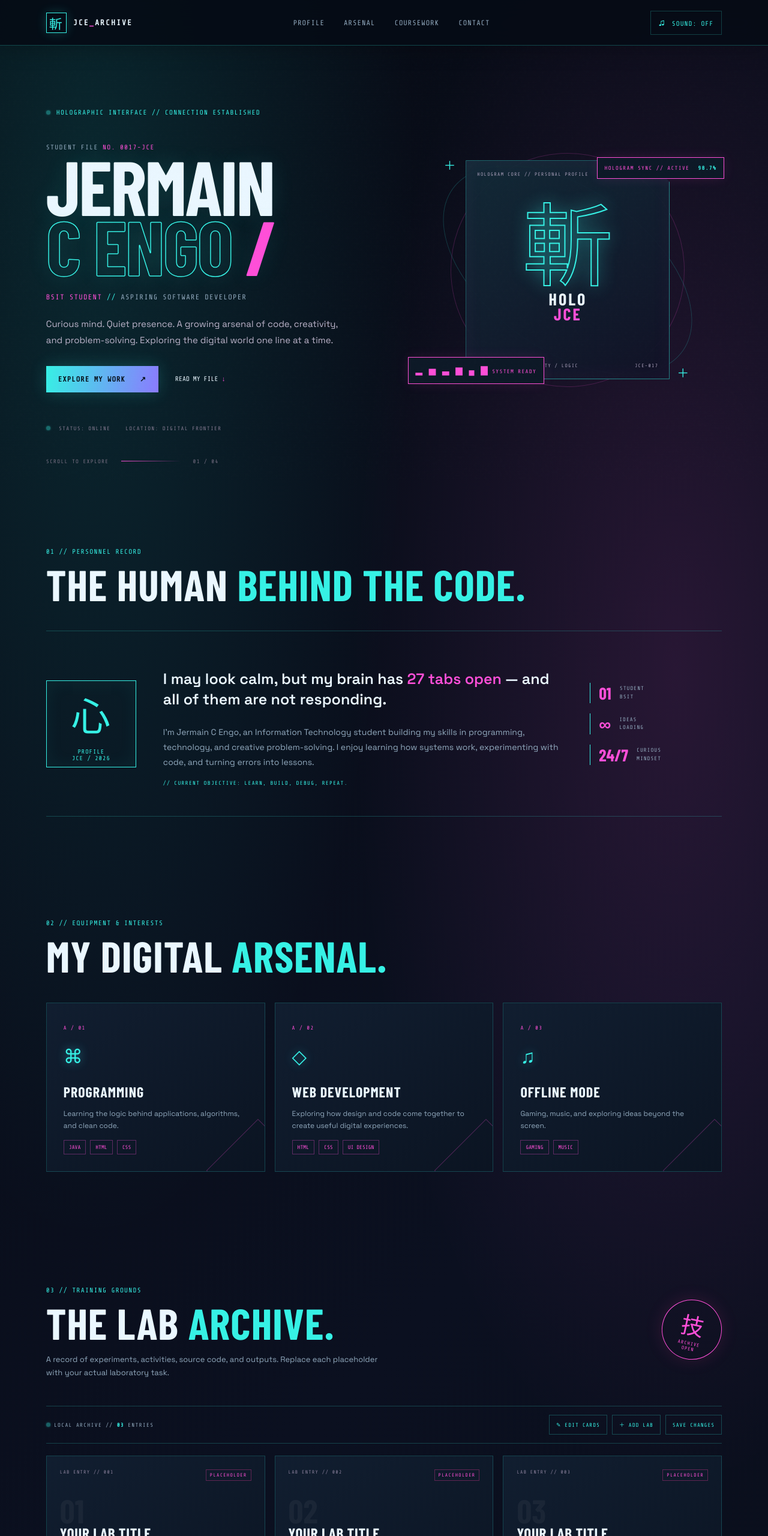
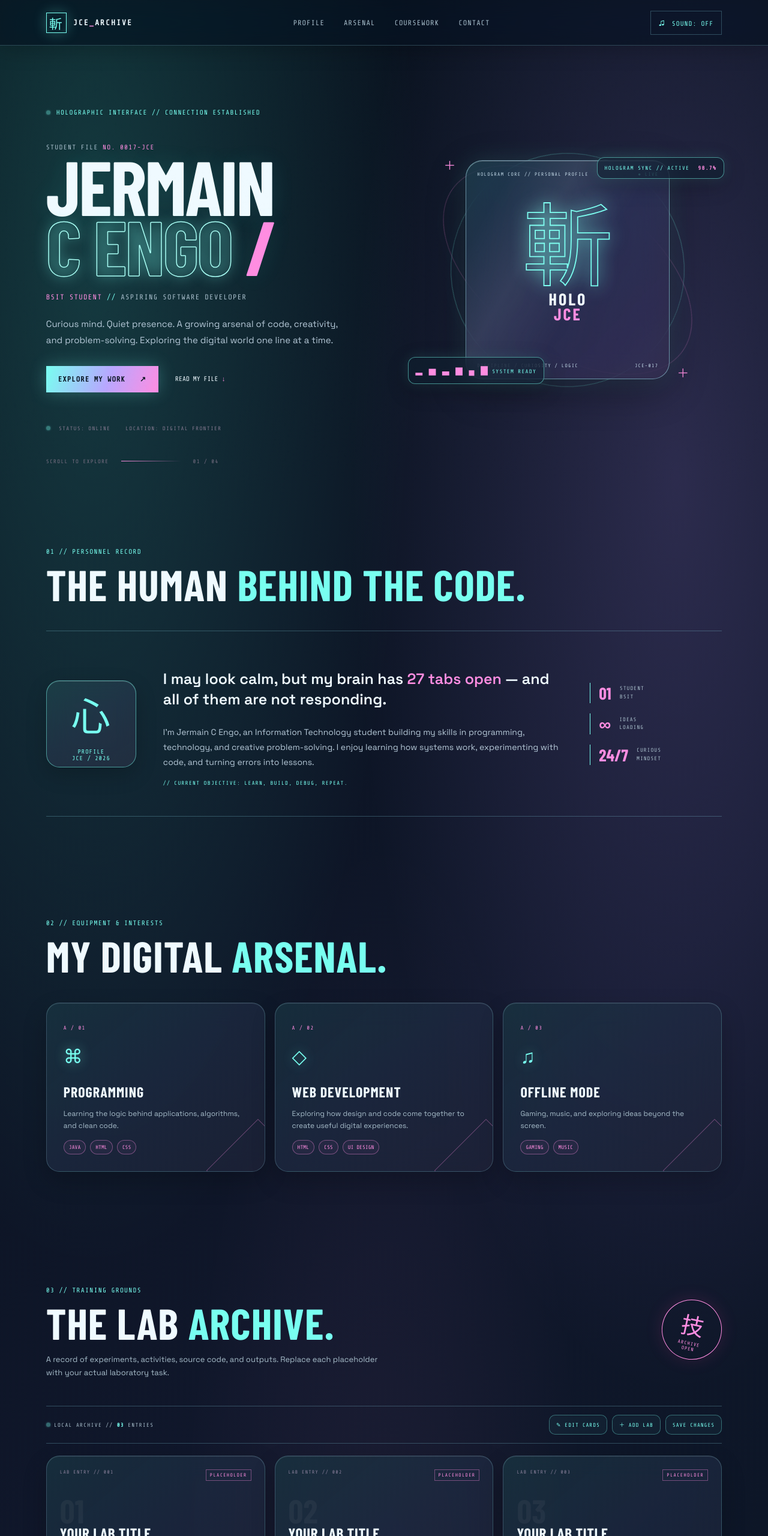
Before and after one commit to shijingping/shijingping.github.io, a plain HTML site: page index.html in a window 1280 px wide. Shown: the top 2560 px of the page at 60% size. Drawn offline with nearby package versions, Linux system fonts and the light colour scheme; a web font is replaced by a local one.

Commit message:
Apply holographic glass interface theme to homepage

```diff
--- a/style.css
+++ b/style.css
@@ -44,3 +44,56 @@ h1{ text-shadow:0 0 38px #36f1e51a}
 .site-footer{border-top-color:var(--line)}
 .back-top:hover{color:var(--pink)}
 .toast{background:#101d2c;border-color:var(--cyan);color:var(--cyan)}
+
+/* HOLOGRAPHIC INTERFACE // IRIDESCENT GLASS SYSTEM */
+:root{--bg:#07111b;--panel:rgba(20,38,57,.58);--ink:#effaff;--muted:#a7bdca;--pink:#ff8de1;--cyan:#78fff0;--violet:#b8a7ff;--line:rgba(153,239,255,.25)}
+body{background:radial-gradient(ellipse at 12% 10%,rgba(80,255,229,.17),transparent 34%),radial-gradient(ellipse at 88% 20%,rgba(184,145,255,.18),transparent 34%),radial-gradient(ellipse at 50% 85%,rgba(255,141,225,.08),transparent 42%),linear-gradient(135deg,#07111b,#10172b 52%,#091522)}
+.scanlines{opacity:.018}.noise{opacity:.018}
+.site-header{background:rgba(8,19,31,.68);border-bottom:1px solid rgba(165,239,255,.22);backdrop-filter:blur(24px) saturate(150%)}
+.brand-mark{border-color:var(--cyan);color:var(--cyan);box-shadow:0 0 22px #78fff044,inset 0 0 12px #78fff022}
+.brand-dot,.nav-links a:hover,.sound-button:hover{color:var(--pink)}
+.progress-bar{background:linear-gradient(90deg,#78fff0,#b8a7ff,#ff8de1);box-shadow:0 0 15px #78fff088}
+.eyebrow,.crest-live,.hero-meta i{color:var(--cyan)}
+.pulse-dot,.hero-meta i{background:var(--cyan);box-shadow:0 0 14px var(--cyan)}
+.hero-kicker span,.typed-label,.hero-slash{color:var(--pink)}
+.outline-text{-webkit-text-stroke:1.5px #a9fff5;text-shadow:0 0 24px #78fff055}
+.hero-description,.about-copy p{color:#b5c8d7}
+.btn-primary{background:linear-gradient(110deg,#78fff0,#b8a7ff 55%,#ff8de1);color:#091522;box-shadow:0 0 28px #78fff044;font-weight:700}
+.btn-primary:hover{background:linear-gradient(110deg,#ff8de1,#78fff0);box-shadow:0 0 35px #ff8de155}
+.text-link span{color:var(--pink)}
+.orbit{border-color:rgba(177,241,255,.24);filter:drop-shadow(0 0 8px #78fff055)}
+.orbit-one{border-color:#78fff055}.orbit-two{border-color:#ff8de144}
+.crest-card{clip-path:none;border-radius:28px;border:1px solid rgba(174,244,255,.48);background:linear-gradient(135deg,rgba(115,255,241,.13),rgba(184,167,255,.13) 48%,rgba(255,141,225,.11)),rgba(12,25,42,.52);backdrop-filter:blur(22px) saturate(160%);box-shadow:0 18px 65px #0005,0 0 40px #78fff022,inset 0 1px 0 #ffffff45}
+.crest-card:before{content:"";position:absolute;inset:1px;border-radius:27px;background:linear-gradient(120deg,transparent 15%,#ffffff12 35%,transparent 58%);pointer-events:none}
+.crest-symbol{-webkit-text-stroke:1.8px var(--cyan);text-shadow:0 0 30px #78fff099}
+.crest-name span{color:var(--pink)}
+.crest-top,.crest-bottom{color:#c2d9e8}
+.floating-tag{background:rgba(14,31,48,.58);backdrop-filter:blur(18px);border:1px solid rgba(120,255,240,.5);border-radius:12px;color:var(--cyan);box-shadow:0 10px 35px #0004,0 0 22px #78fff022}
+.floating-tag b{color:var(--pink)}
+.crosshair{color:var(--pink)}
+.about-grid{border-color:var(--line)}
+.about-stamp{border:1px solid rgba(120,255,240,.5);border-radius:22px;background:linear-gradient(145deg,#78fff018,#b8a7ff16,#ff8de112);backdrop-filter:blur(16px);color:var(--cyan);box-shadow:inset 0 1px 0 #ffffff2b,0 12px 35px #0003}
+.accent,.profile-stats strong{color:var(--pink)}
+.profile-stats div{border-left-color:var(--cyan)}
+.arsenal-card,.lab-card{border:1px solid rgba(165,239,255,.22);border-radius:22px;background:linear-gradient(140deg,rgba(120,255,240,.09),rgba(184,167,255,.08) 48%,rgba(255,141,225,.06)),rgba(13,27,43,.68);backdrop-filter:blur(18px);box-shadow:inset 0 1px 0 #ffffff16,0 16px 40px #0003}
+.arsenal-card:hover,.lab-card:hover{border-color:rgba(120,255,240,.65);box-shadow:inset 0 1px 0 #ffffff2b,0 18px 45px #0005,0 0 28px #78fff022}
+.arsenal-card:after{border-color:#ff8de155}
+.arsenal-icon{color:var(--cyan);text-shadow:0 0 20px #78fff077}
+.card-index,.tag-row span,.lab-status{color:var(--pink)}
+.tag-row span{border-color:#ff8de166;background:#ff8de10b;border-radius:99px}
+.lab-toolbar{border-color:var(--line)}
+.lab-status{border-color:#ff8de166}
+.lab-details b,.lab-toolbar b{color:var(--cyan)}
+.lab-links a{color:var(--pink)}.lab-links a:hover{color:var(--cyan)}
+.tool-button{border-color:rgba(120,255,240,.35);border-radius:10px;color:var(--cyan);background:rgba(120,255,240,.045);backdrop-filter:blur(12px)}
+.tool-button:hover,.tool-button.active{border-color:var(--pink);color:var(--pink);box-shadow:0 0 20px #ff8de122}
+.quote-section{background:linear-gradient(110deg,rgba(120,255,240,.09),rgba(184,167,255,.12),rgba(255,141,225,.09)),rgba(9,19,31,.7);backdrop-filter:blur(18px);border-color:var(--line)}
+.quote-mark{color:var(--cyan)}.quote-section>span{color:var(--pink)}
+.quote-kanji{color:#78fff00b}
+.contact-panel{border:1px solid rgba(165,239,255,.3);border-radius:24px;background:linear-gradient(120deg,rgba(120,255,240,.1),rgba(184,167,255,.12),rgba(255,141,225,.08)),rgba(13,27,43,.72);backdrop-filter:blur(20px);box-shadow:inset 0 1px 0 #ffffff22,0 20px 50px #0003}
+.contact-panel:before{background:linear-gradient(var(--cyan),var(--violet),var(--pink));border-radius:8px}
+.contact-label{color:var(--pink)}
+.site-footer{border-top-color:var(--line);background:rgba(8,19,31,.35)}
+.back-top:hover{color:var(--pink)}
+.toast{background:rgba(14,31,48,.9);backdrop-filter:blur(18px);border-color:var(--cyan);color:var(--cyan);border-radius:12px}
+@media(max-width:620px){.nav-links{background:rgba(8,19,31,.96);backdrop-filter:blur(22px)}}
```
